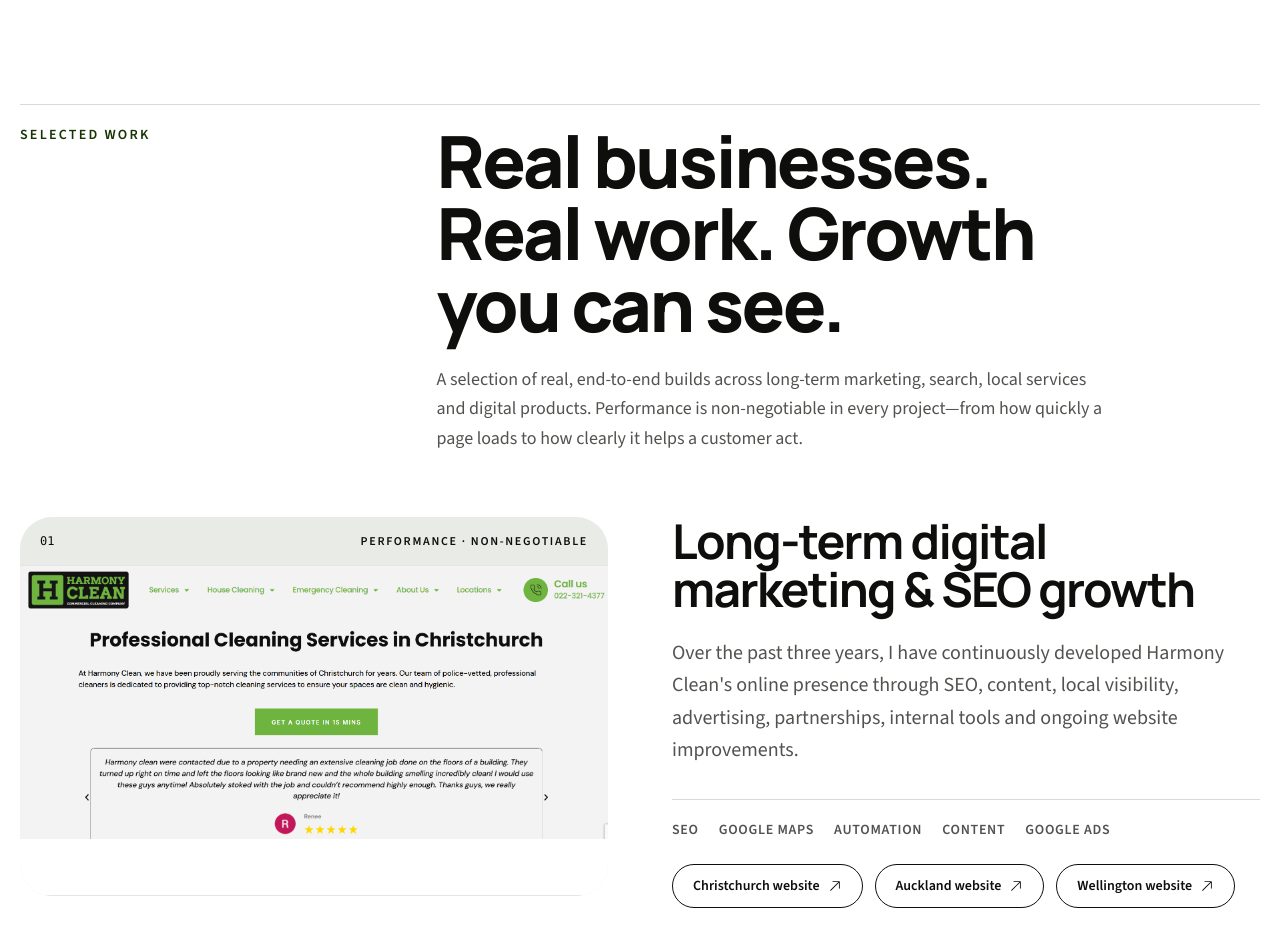
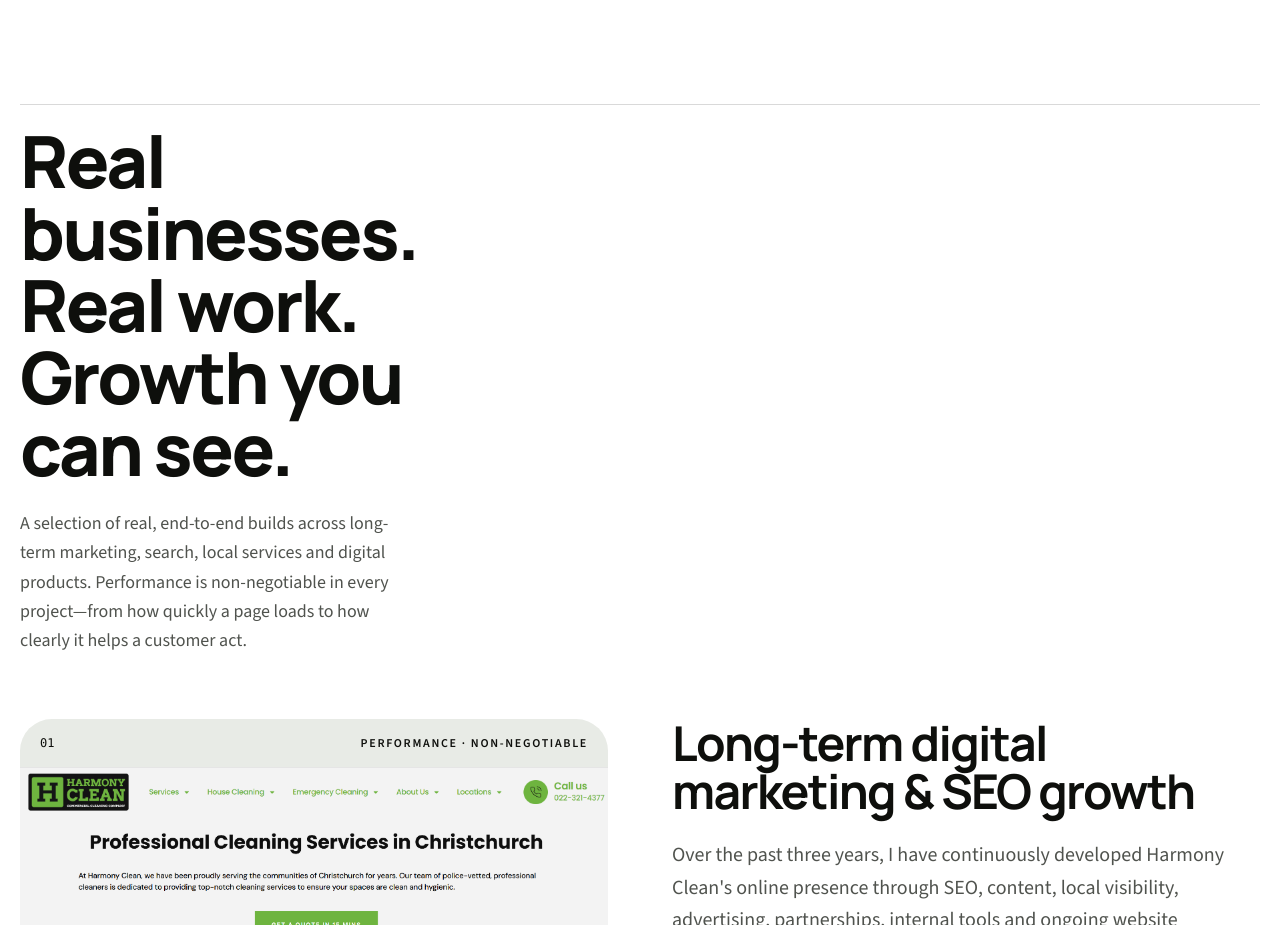
Before and after one commit to taranveerultra-bot/Tara-cv, a Next.js app: page / in a window 1280 px wide. Shown: the part 1440-2365 px from the top of the page. Built offline with nearby package versions, Linux system fonts and the light colour scheme.

Commit message:
Remove selected work eyebrow

```diff
--- a/src/components/PortfolioSections.tsx
+++ b/src/components/PortfolioSections.tsx
@@ -15,7 +15,6 @@ export const ProjectsSection = () => (
         <Container>
             <Section
                 id="projects"
-                eyebrow="Selected work"
                 title="Real businesses. Real work. Growth you can see."
                 description="A selection of real, end-to-end builds across long-term marketing, search, local services and digital products. Performance is non-negotiable in every project—from how quickly a page loads to how clearly it helps a customer act."
             >
```
